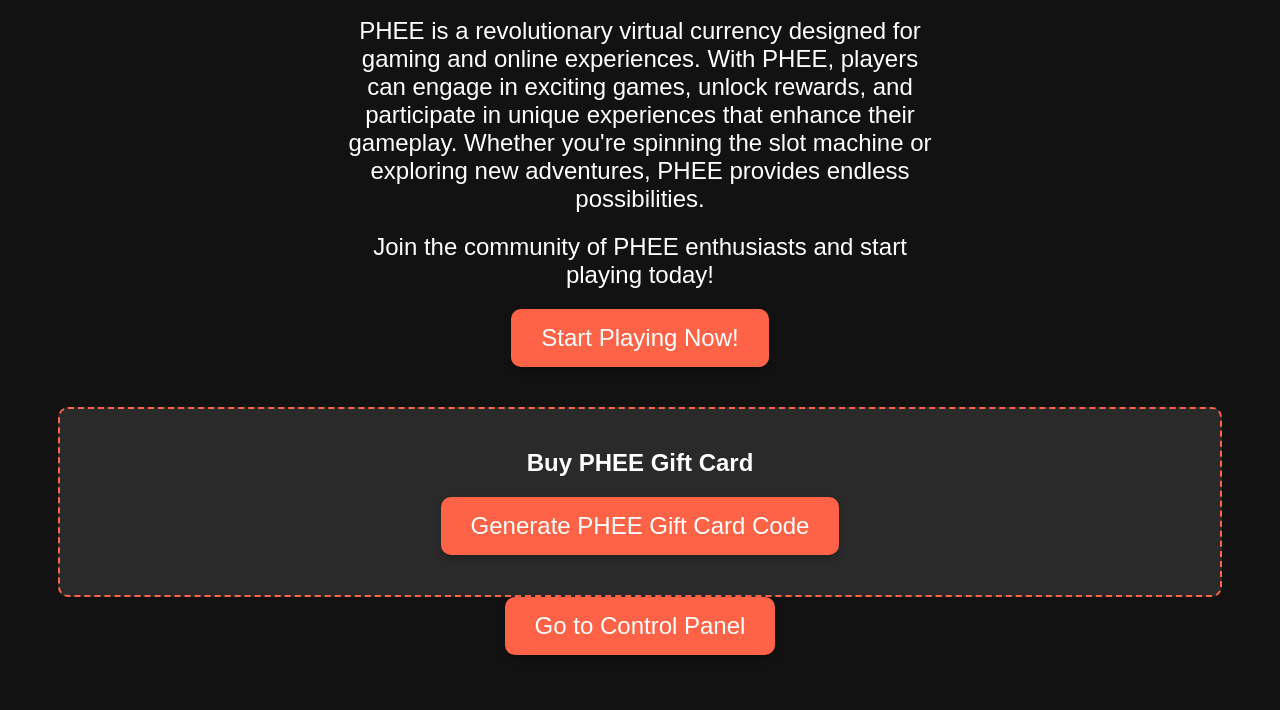
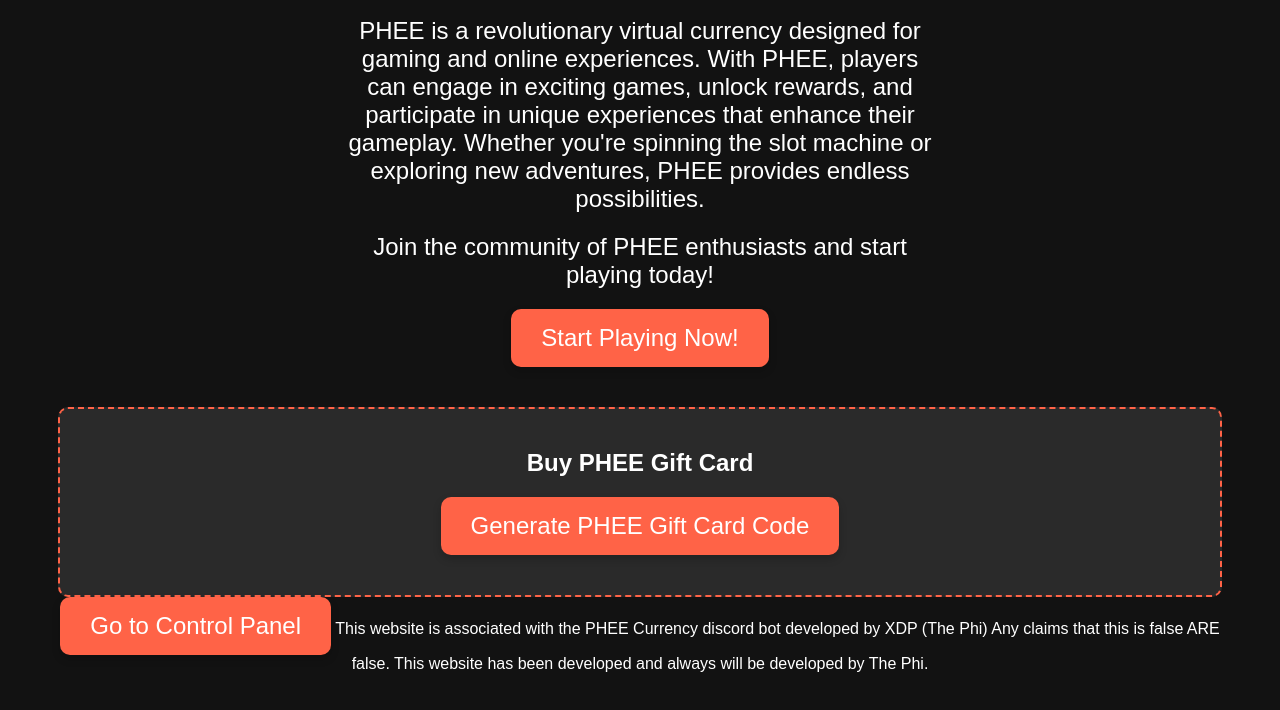
Before and after one commit to DSADSAdsahytfr/pheeski, a plain HTML site: page index.html in a window 1280 px wide. Shown: the part 148-858 px from the top of the page. Drawn offline with Linux system fonts and the light colour scheme.

Commit message:
Update index.html

```diff
--- a/index.html
+++ b/index.html
@@ -96,3 +96,4 @@
 </body>
 </html>
 <button onclick="window.location.href='control.html'">Go to Control Panel</button>
+This website is associated with the PHEE Currency discord bot developed by XDP (The Phi) Any claims that this is false ARE false. This website has been developed and always will be developed by The Phi.
```
